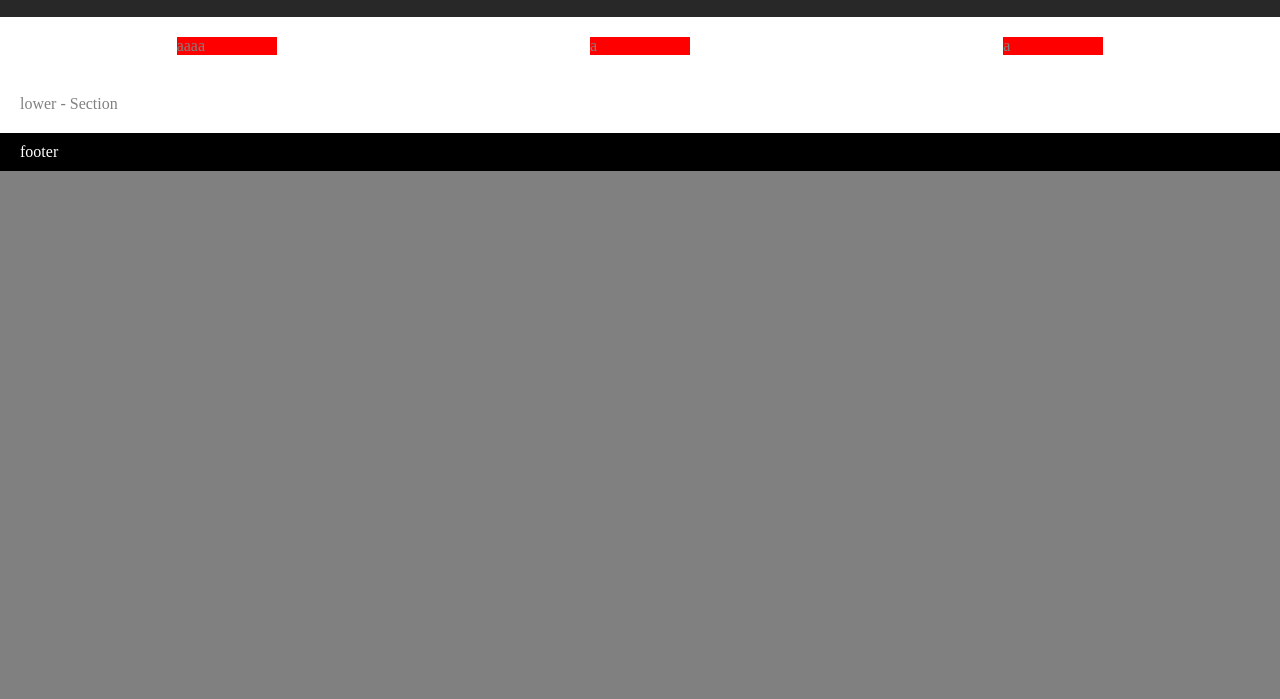
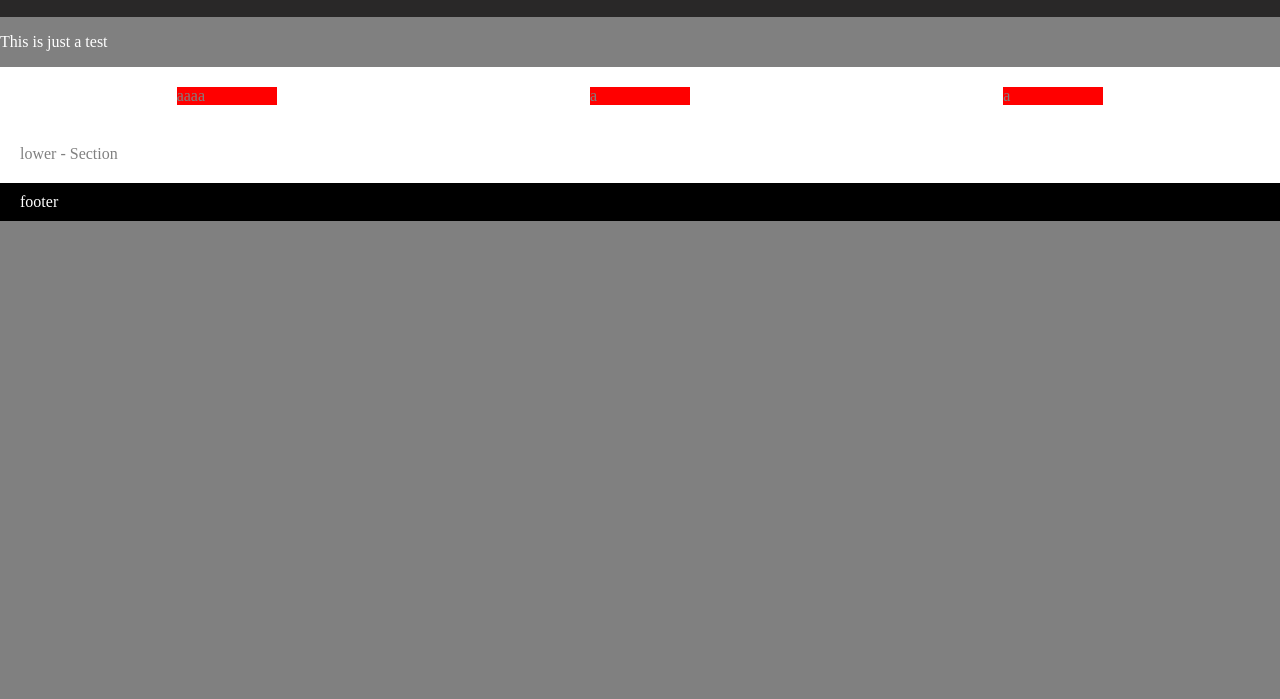
Before and after one commit to BhavsarJay/A_WebSite, a plain HTML site: page index.html in a window 1280 px wide. Shown: the part 101-800 px from the top of the page. Drawn offline with Linux system fonts and the light colour scheme.

Commit message:
Update index.html

```diff
--- a/index.html
+++ b/index.html
@@ -17,6 +17,9 @@
         </ul>
         <h1>Home</h1>
     </header>
+
+
+    <p>This is just a test</p>
     <section>
         <div>aaaa</div>
         <div>a</div>
```
